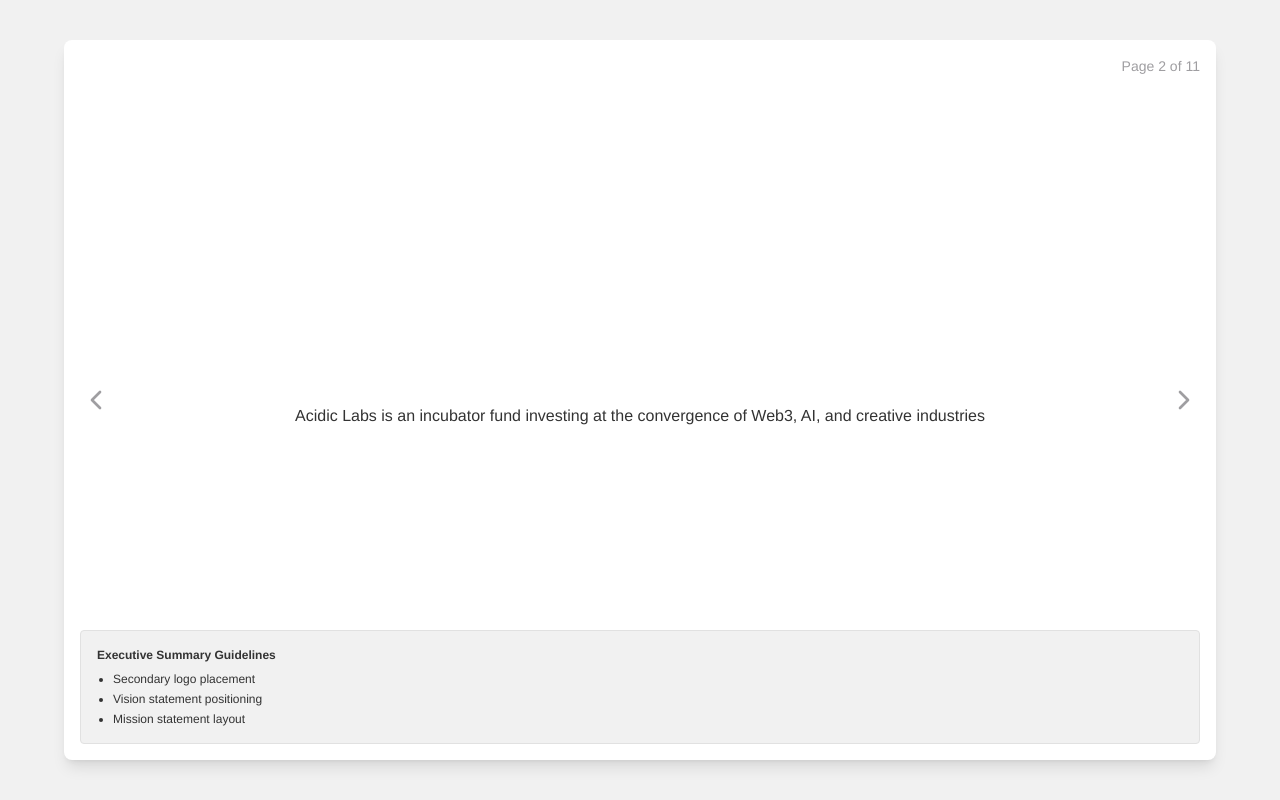
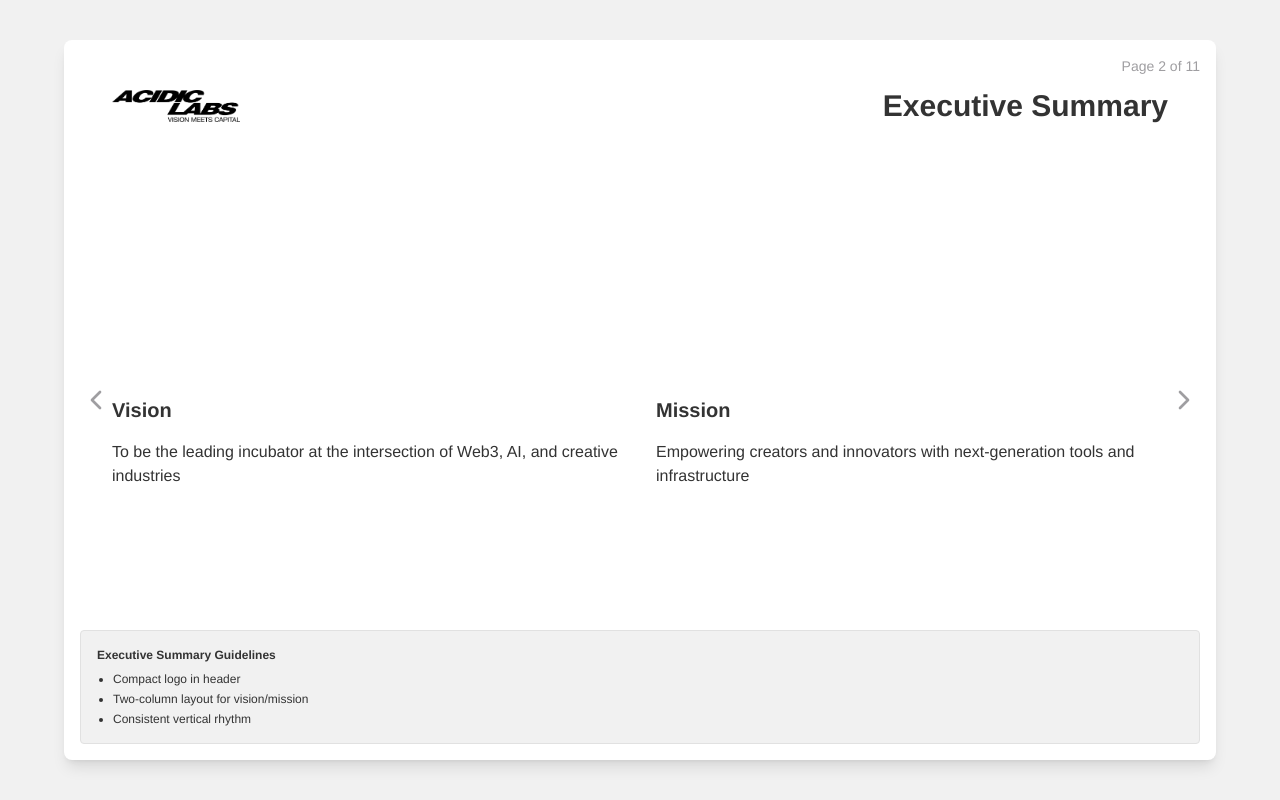
Before and after one commit to b1rdmania/investment-canvas-guide, a React (Vite) app: page / in a window 1280 px wide. Both pictures are taken after a click on the button 1184 px from the left and 400 px from the top of the page. Built offline with nearby package versions, Linux system fonts and the light colour scheme.

Commit message:
Integrate First Two Pages
Merged the content of the first two pages to reduce dead space and ensured that the design guidelines are relevant to each page.
[skip gpt_engineer]

```diff
--- a/src/components/DesignGuidelines.tsx
+++ b/src/components/DesignGuidelines.tsx
@@ -12,9 +12,9 @@ const DesignGuidelines = ({ currentPage }: DesignGuidelinesProps) => {
           <>
             <h4 className="font-semibold mb-2">Opening Page Guidelines</h4>
             <ul className="list-disc pl-4 space-y-1">
-              <li>Large logo placement</li>
-              <li>Clean white background</li>
-              <li>Centered composition</li>
+              <li>Centered logo with optimized size</li>
+              <li>Clear tagline positioning</li>
+              <li>Balanced vertical spacing</li>
             </ul>
           </>
         );
@@ -23,9 +23,9 @@ const DesignGuidelines = ({ currentPage }: DesignGuidelinesProps) => {
           <>
             <h4 className="font-semibold mb-2">Executive Summary Guidelines</h4>
             <ul className="list-disc pl-4 space-y-1">
-              <li>Secondary logo placement</li>
-              <li>Vision statement positioning</li>
-              <li>Mission statement layout</li>
+              <li>Compact logo in header</li>
+              <li>Two-column layout for vision/mission</li>
+              <li>Consistent vertical rhythm</li>
             </ul>
           </>
         );
@@ -84,7 +84,6 @@ const DesignGuidelines = ({ currentPage }: DesignGuidelinesProps) => {
             </ul>
           </>
         );
-
       case 8:
         return (
           <>
--- a/src/pages/Index.tsx
+++ b/src/pages/Index.tsx
@@ -3,20 +3,44 @@ import PresentationLayout from '../components/PresentationLayout';
 import DesignGuidelines from '../components/DesignGuidelines';
 
 const Pages = [
-  // Page 1: Logo Page
-  <div key="1" className="flex flex-col items-center justify-center h-full bg-brand-white">
+  // Page 1: Logo Page with Tagline
+  <div key="1" className="flex flex-col items-center justify-center h-full space-y-12 bg-brand-white">
     <img
       src="/lovable-uploads/a8768ee1-3b39-4eaf-87b8-e6c89913763a.png"
       alt="Acidic Labs Logo"
-      className="w-4/5 max-w-5xl"
+      className="w-3/5 max-w-4xl"
     />
+    <p className="text-2xl text-brand-dark text-center font-light max-w-3xl">
+      Acidic Labs is an incubator fund investing at the convergence of Web3, AI, and creative industries
+    </p>
   </div>,
 
   // Page 2: Executive Summary
-  <div key="2" className="space-y-8 flex flex-col items-center justify-center h-full">
-    <p className="text-brand-dark max-w-3xl text-center mt-8 font-light">
-      Acidic Labs is an incubator fund investing at the convergence of Web3, AI, and creative industries
-    </p>
+  <div key="2" className="space-y-12 flex flex-col h-full">
+    <div className="flex items-center justify-between">
+      <img
+        src="/lovable-uploads/a8768ee1-3b39-4eaf-87b8-e6c89913763a.png"
+        alt="Acidic Labs Logo"
+        className="w-32"
+      />
+      <h2 className="text-3xl font-bold text-brand-dark">Executive Summary</h2>
+    </div>
+    <div className="flex-1 flex flex-col justify-center space-y-8">
+      <div className="grid grid-cols-2 gap-8">
+        <div className="space-y-4">
+          <h3 className="text-xl font-semibold text-brand-dark">Vision</h3>
+          <p className="text-brand-dark font-light">
+            To be the leading incubator at the intersection of Web3, AI, and creative industries
+          </p>
+        </div>
+        <div className="space-y-4">
+          <h3 className="text-xl font-semibold text-brand-dark">Mission</h3>
+          <p className="text-brand-dark font-light">
+            Empowering creators and innovators with next-generation tools and infrastructure
+          </p>
+        </div>
+      </div>
+    </div>
   </div>,
 
   // Page 3: Why Now
```
